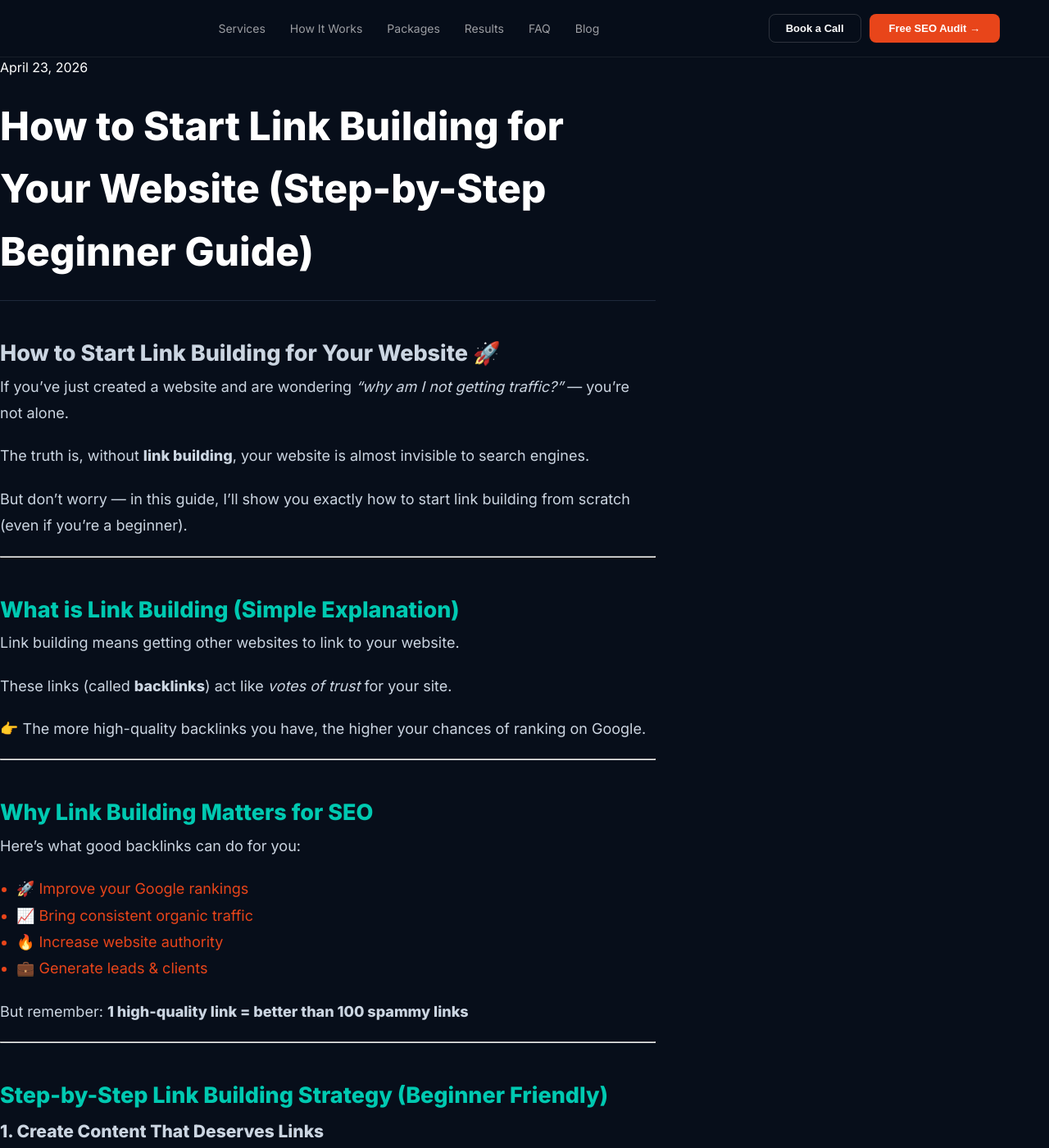
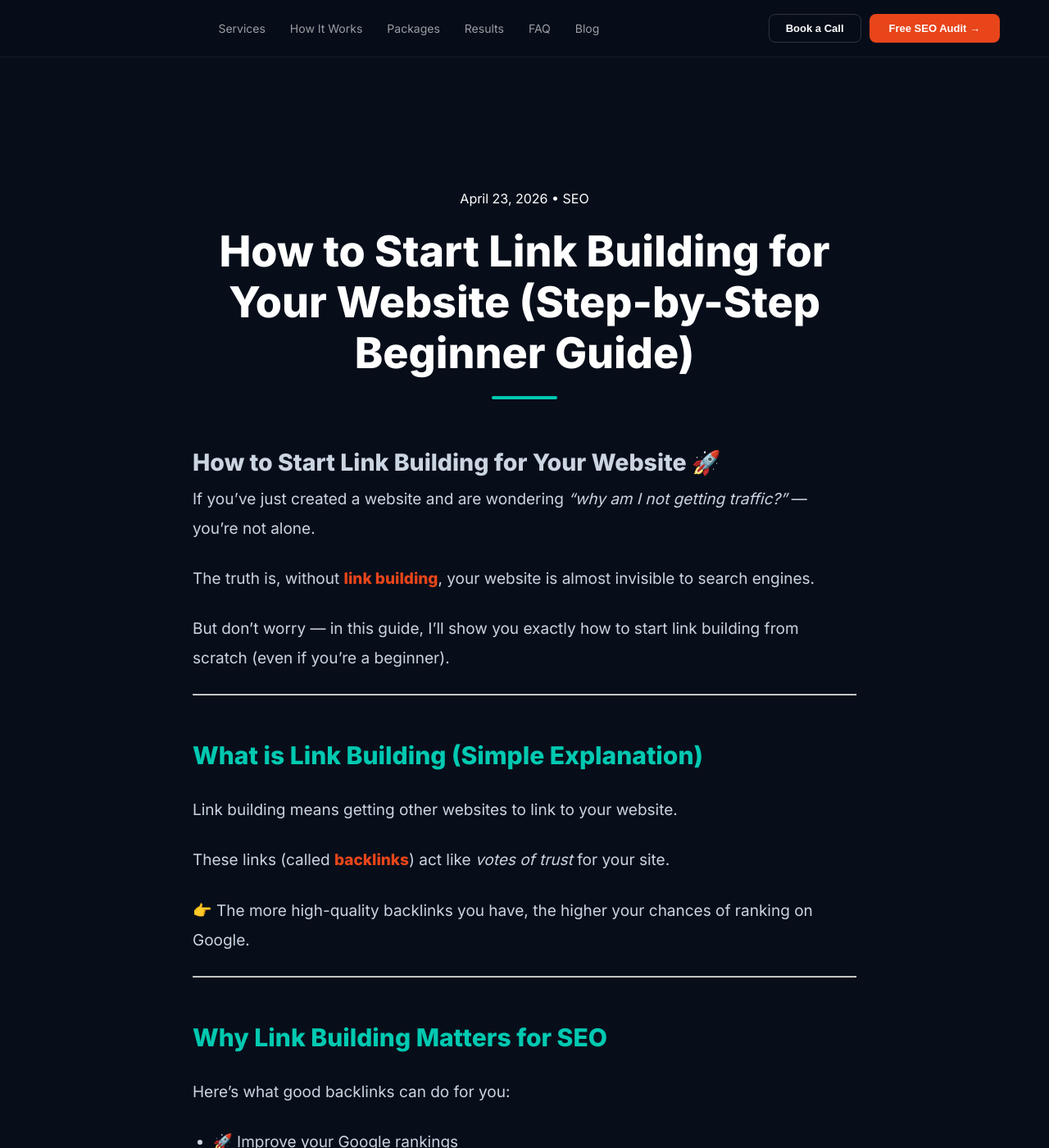
Before and after one commit to davidhome7965-stack/linkbuilder-online, a Jekyll site: the page built from _posts/2026-04-23-welcome-to-linkbuilder.md, in a window 1280 px wide and 1400 px high. Shown: the whole window at 82% size. Built offline with Jekyll 4.4.1, drawn with Linux system fonts in a browser that asks for light colours.

Commit message:
Update post.html

```diff
--- a/_layouts/post.html
+++ b/_layouts/post.html
@@ -1,18 +1,61 @@
 ---
 layout: default
 ---
-<article class="blog-section" style="max-width: 800px;">
-  <div class="post-tag">{{ page.date | date: "%B %d, %Y" }}</div>
-  <h1 style="font-size: 48px; margin: 20px 0; color: #fff;">{{ page.title }}</h1>
-  <hr style="border: 0; border-top: 1px solid #1E293B; margin-bottom: 40px;">
+<article class="post-full-content">
+  <div class="post-header">
+    <div class="post-tag" style="text-align: center; margin-bottom: 20px;">
+      {{ page.date | date: "%B %d, %Y" }} • {{ page.categories | join: ", " }}
+    </div>
+    <h1 class="post-main-title">{{ page.title }}</h1>
+    <div class="title-underline"></div>
+  </div>
 
-  <div class="post-content" style="line-height: 1.8; font-size: 18px; color: #CBD5E1;">
+  <div class="post-body">
     {{ content }}
+  </div>
+
+  <div style="margin-top: 60px; text-align: center;">
+    <a href="/blog.html" class="btn-coral" style="text-decoration: none; display: inline-block;">← Back to Blog</a>
   </div>
 </article>
 
 <style>
-  .post-content h2 { color: var(--teal); margin-top: 40px; }
-  .post-content p { margin-bottom: 20px; }
-  .post-content ul { margin-left: 20px; margin-bottom: 20px; color: var(--coral); }
+  .post-full-content {
+    padding: 160px 20px 100px;
+    max-width: 850px;
+    margin: 0 auto;
+  }
+  .post-main-title {
+    font-size: clamp(32px, 5vw, 52px);
+    color: #fff;
+    text-align: center;
+    line-height: 1.2;
+    margin-bottom: 20px;
+  }
+  .title-underline {
+    width: 80px;
+    height: 4px;
+    background: var(--teal);
+    margin: 0 auto 50px;
+    border-radius: 2px;
+  }
+  .post-body {
+    line-height: 1.9;
+    font-size: 19px;
+    color: #CBD5E1;
+  }
+  .post-body h2 { color: var(--teal); margin: 45px 0 20px; font-size: 30px; }
+  .post-body h3 { color: #fff; margin: 30px 0 15px; }
+  .post-body p { margin-bottom: 25px; }
+  .post-body ul, .post-body ol { margin-bottom: 25px; padding-left: 25px; }
+  .post-body li { margin-bottom: 12px; }
+  .post-body strong { color: var(--coral); }
+
+  /* Image styling inside blog */
+  .post-body img {
+    max-width: 100%;
+    border-radius: 15px;
+    margin: 30px 0;
+    border: 1px solid #1E293B;
+  }
 </style>
```
